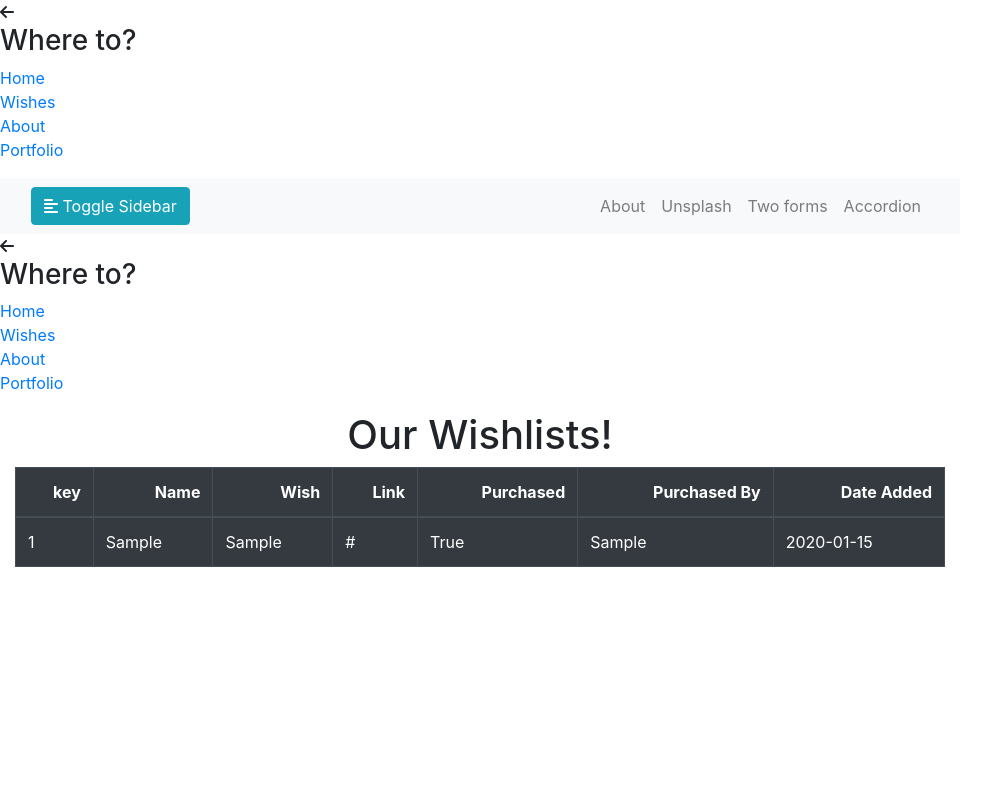
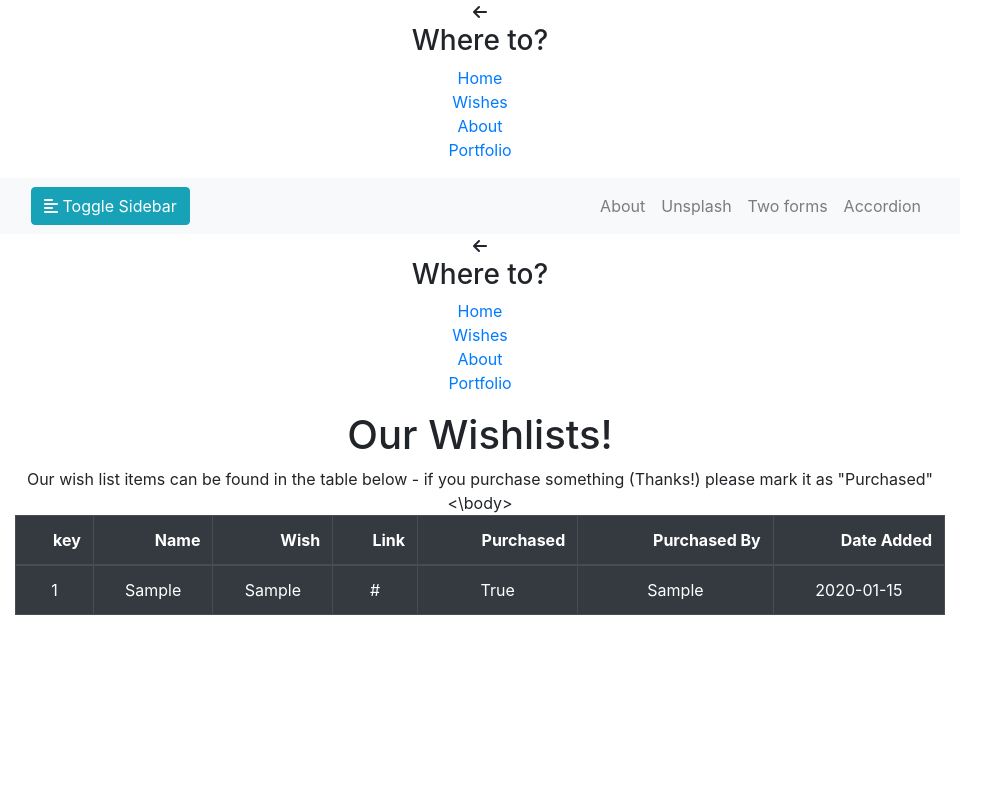
Before and after one commit to pypeaday/wish-lists, a FastAPI app: page /wishes in a window 1280 px wide. Shown: the whole page, without its empty margins (0-1008 px from the left). Run offline with FastAPI, Linux system fonts and the light colour scheme; tables that the repository leaves empty hold one stand-in row (values such as "Sample post"); some libraries are stand-ins or nearby versions.

Commit message:
add centered text on wishes

```diff
--- a/templates/wish.html
+++ b/templates/wish.html
@@ -12,9 +12,16 @@
 
 <style>
 h1 {text-align: center;}
+body {text-align: center;}
 </style>
 
 <h1>Our Wishlists!</h1>
+
+<body>
+
+Our wish list items can be found in the table below - if you purchase something (Thanks!) please mark it as "Purchased"
+
+<\body>
 
 <main role="main" class="container">
     <div class="row">
```
